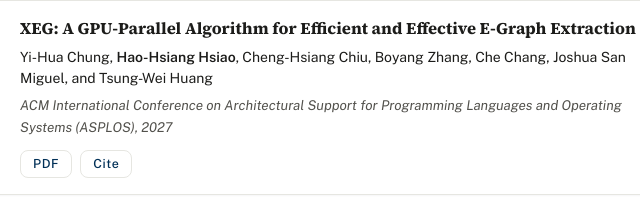
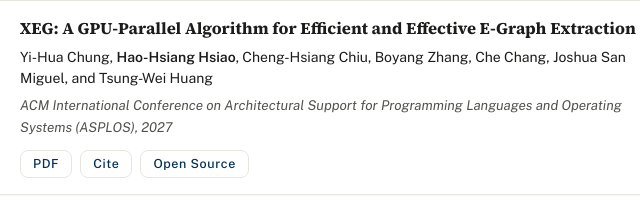
Before and after one commit to hhsiao30/hhsiao30.github.io, a plain HTML site: page index.html in a window 1280 px wide. Shown: the part 1675-1881 px from the top of the page, 435-1075 px from the left. Drawn offline with nearby package versions, Linux system fonts and the light colour scheme.

Commit message:
Add XEG open-source code link

```diff
--- a/index.html
+++ b/index.html
@@ -162,7 +162,7 @@
                 <h3>XEG: A GPU-Parallel Algorithm for Efficient and Effective E-Graph Extraction</h3>
                 <p class="authors">Yi-Hua Chung, <strong>Hao-Hsiang Hsiao</strong>, Cheng-Hsiang Chiu, Boyang Zhang, Che Chang, Joshua San Miguel, and Tsung-Wei Huang</p>
                 <p class="venue">ACM International Conference on Architectural Support for Programming Languages and Operating Systems (ASPLOS), 2027</p>
-                <p class="links"><a href="papers/2027-xeg-paper.pdf">PDF</a> <a class="bib-btn" data-key="xeg2027" href="#">Cite</a></p>
+                <p class="links"><a href="papers/2027-xeg-paper.pdf">PDF</a> <a class="bib-btn" data-key="xeg2027" href="#">Cite</a> <a href="https://github.com/Yi-Huaaa/XEG" target="_blank" rel="noopener noreferrer" title="XEG source code on GitHub">Open Source</a></p>
             </div>
         </div>
 
```
